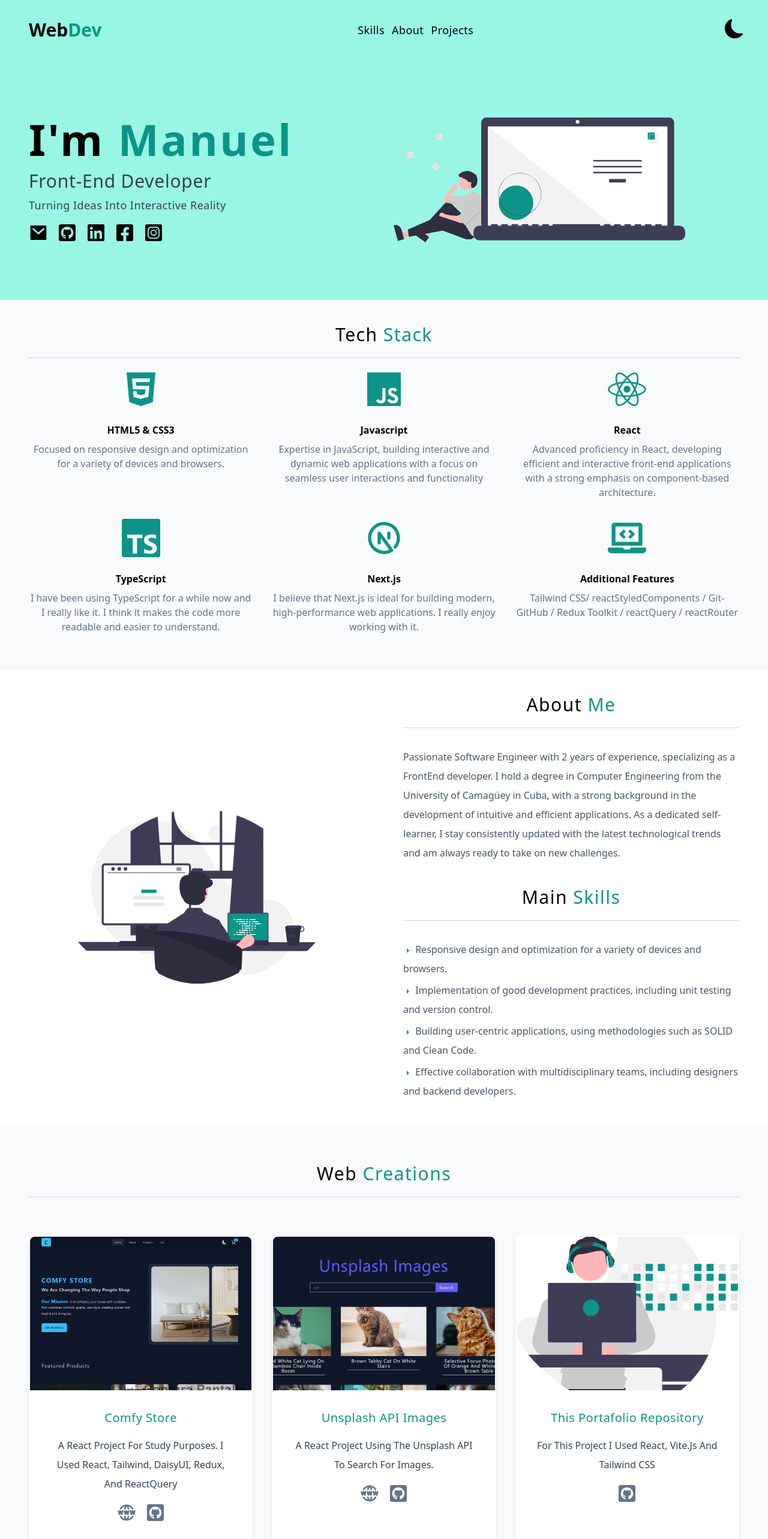
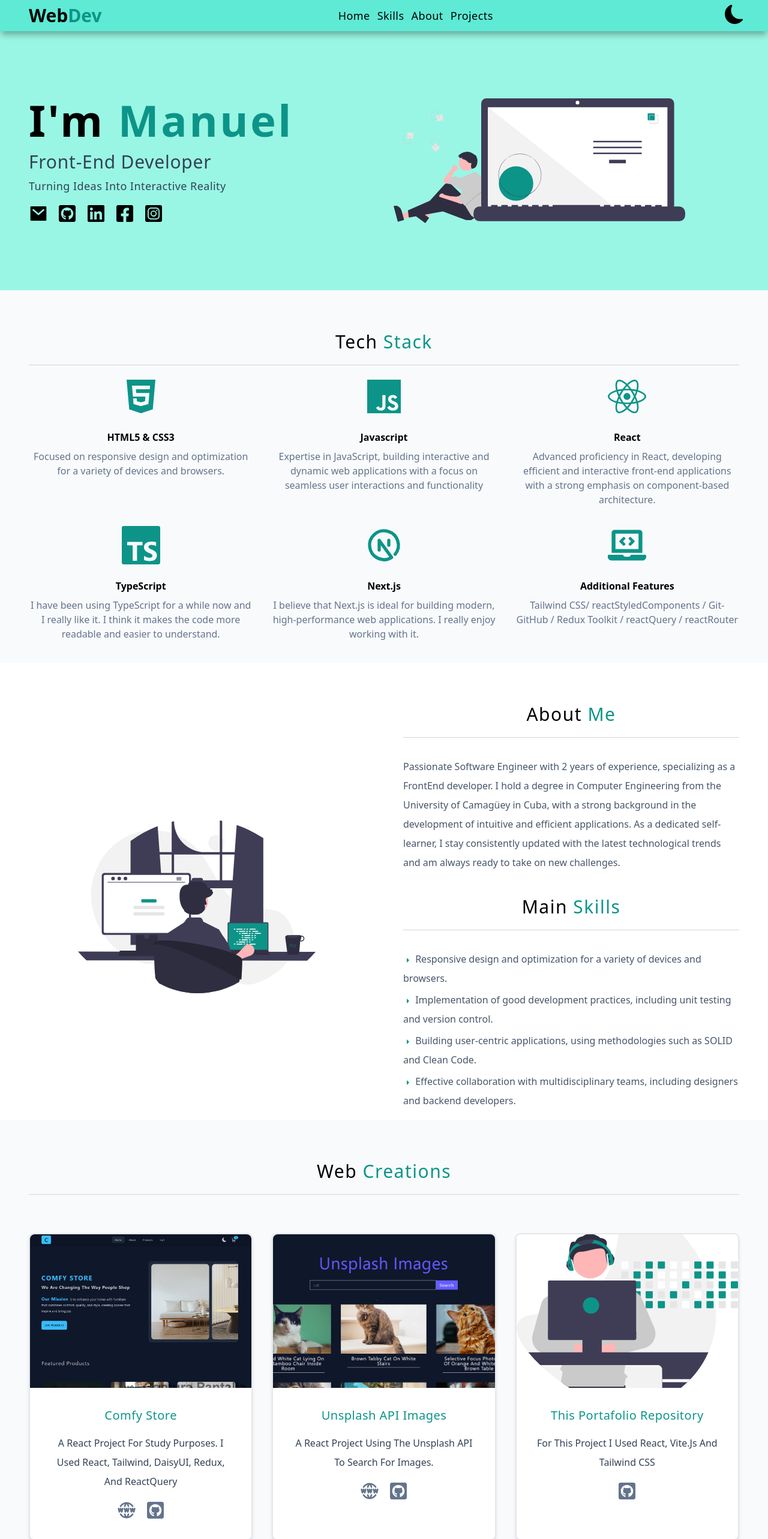
Before and after one commit to greluma/portafolio-react-tailwind, a React (Vite) app: page / in a window 1280 px wide. Shown: the top 2566 px of the page at 60% size. Built offline with nearby package versions, Linux system fonts and the light colour scheme.

Commit message:
navbar fix and more

```diff
--- a/src/App.jsx
+++ b/src/App.jsx
@@ -3,10 +3,11 @@ import Hero from "./components/Hero";
 import Navbar from "./components/Navbar";
 import Skills from "./components/skills";
 import Projects from "./components/projects";
-import { useState } from 'react';
+import { useRef, useState } from 'react';
 import Footer from "./components/Footer";
 import { getInitialDarkMode } from "./utils";
-
+import { useEffect } from 'react';
+import { AppContext } from "./components/Context";
 
 export default function App() {
   const initial = getInitialDarkMode()
@@ -17,10 +18,24 @@ export default function App() {
     localStorage.setItem("darkTheme", newMode);
   }
 
+  const navbarRef = useRef(null);
+  const [navbarHeight, setNavbarHeight] = useState(0);
+
+  useEffect(() => {
+    const navbar = navbarRef.current;
+    if (navbar) {
+      const height = navbar.offsetHeight;
+      setNavbarHeight(height);
+    }
+  }, [])
+
+  const before = (`::before {content: ''; display: block; height: ${navbarHeight}px}`)
+
   return (
+    <AppContext.Provider value={{ before }} >
       <div className={`${darkMode ? 'dark' : ''} `}>
         <div className="dark:dark:bg-gray-800">
-        <Navbar darkMode={darkMode} toggleDarkMode={toggleDarkMode}></Navbar>
+          <Navbar ref={navbarRef} darkMode={darkMode} toggleDarkMode={toggleDarkMode}></Navbar>
           <Hero></Hero>
           <Skills></Skills>
           <About></About>
@@ -28,6 +43,7 @@ export default function App() {
           <Footer></Footer>
         </div>
       </div>
+    </AppContext.Provider>
 
   )
 
--- a/src/components/About.jsx
+++ b/src/components/About.jsx
@@ -1,6 +1,8 @@
 import aboutImg from '/dev3.svg'
 import SectionTitle from './utils/SectionTitle'
 import { IoMdArrowDropright } from "react-icons/io";
+import { useAppContext } from './Context';
+
 
 const Arrow = () => {
     const style = `inline text-teal-600 dark:text-teal-300`
@@ -11,10 +13,13 @@ const Arrow = () => {
 }
 
 const About = () => {
+    const { before } = useAppContext();
 
     return (
-        <section className='bg-white dark:bg-gray-800 py-10' id='about'>
-
+        <section className='yourElement bg-white dark:bg-gray-800 py-4 relative' id='about'>
+            {<style>
+                {`#about${before}`}
+            </style>}
             <div className="align-element grid md:grid-cols-2 items-center gap-16">
                 <img src={aboutImg} alt="about img" className='w-full h-72' />
                 <div className='grid gap-10'>
--- /dev/null
+++ b/src/components/Context.tsx
@@ -0,0 +1,7 @@
+import { createContext, useContext } from "react";
+
+export const AppContext = createContext();
+
+export const useAppContext = () => {
+  return useContext(AppContext);
+};
--- a/src/components/Footer.jsx
+++ b/src/components/Footer.jsx
@@ -1,12 +1,10 @@
-import { FaRegArrowAltCircleUp } from 'react-icons/fa';
 import Icons from './utils/Icons';
 
 
 const Footer = () => {
     const date = new Date().getFullYear();
     return (
-        <footer className='border-t-4 grid justify-center text-center p-7 bg-teal-200 dark:bg-teal-950 dark:text-white'>
-            <a href="#home" className='grid justify-center mb-4 duration-300 hover:text-teal-600 dark:hover:text-teal-300'><span className=''><FaRegArrowAltCircleUp className='scale-150 dark:text-slate-300' /></span> </a>
+        <footer className='border-t-2 grid justify-center text-center py-4 bg-teal-200 dark:bg-teal-950 dark:text-white'>
             <div className=" grid grid-cols-5">
                 <Icons />
             </div>
--- a/src/components/Hero.jsx
+++ b/src/components/Hero.jsx
@@ -1,9 +1,15 @@
 import heroImg from '/dev1.svg'
 import Icons from './utils/Icons';
+import { useAppContext } from './Context';
 
 const Hero = () => {
+    const { before } = useAppContext()
+    console.log(`#home${before}`);
     return (
-        <div className='bg-teal-200 dark:bg-teal-950 py-24' id='home'>
+        <div className='bg-teal-200 dark:bg-teal-950 py-24 lg:py-28 relative' id='home' >
+            {<style>
+                {`#home${before}`}
+            </style>}
             <div className=" align-element align-e grid md:grid-cols-2 items-center gap-8">
                 <article>
                     {/*eslint-disable-next-line react/no-unescaped-entities*/}
--- a/src/components/Navbar.jsx
+++ b/src/components/Navbar.jsx
@@ -1,12 +1,13 @@
 import { links } from "../data"
 import { BsFillSunFill, BsFillMoonFill } from "react-icons/bs";
+import React from 'react';
 import PropTypes from 'prop-types';
 
-const Navbar = ({ darkMode, toggleDarkMode }) => {
-    // console.log(darkMode);
+
+const Navbar = React.forwardRef(({ darkMode, toggleDarkMode }, ref) => {
     return (
-        <nav className="bg-teal-200 dark:bg-teal-950">
-            <div className="align-element py-4 flex flex-col justify-between  sm:flex-row sm:gap-x-16 sm:items-center sm:py-8">
+        <nav ref={ref} className="bg-teal-300 h-fit dark:bg-teal-950 dark:border-b-2 fixed top-0 z-10 w-full shadow-custom-dark dark:shadow-none">
+            <div className="align-element flex flex-col justify-between  sm:flex-row sm:gap-x-16 sm:items-center py-2">
                 <h2 className="text-3xl font-bold dark:text-white">Web<span className="text-teal-600 dark:text-teal-300">Dev</span></h2>
                 <div className="flex gap-x-3">
                     {links.map(link => {
@@ -28,13 +29,15 @@ const Navbar = ({ darkMode, toggleDarkMode }) => {
                 </section>
             </div>
         </nav>
-    )
-}
+    );
+});
 
 
-PropTypes.propTypes = {
+Navbar.propTypes = {
     darkMode: PropTypes.bool.isRequired,
-    toggleDarkMode: PropTypes.func.isRequired
-}
+    toggleDarkMode: PropTypes.func.isRequired,
+};
 
+
+Navbar.displayName = "Navbar";
 export default Navbar;
--- a/src/components/projects/ProjectCard.jsx
+++ b/src/components/projects/ProjectCard.jsx
@@ -1,11 +1,13 @@
 import { FaGithubSquare } from "react-icons/fa";
 import { TbWorldWww } from "react-icons/tb";
+import PropTypes from 'prop-types';
 
 
 const ProjectCard = ({ url, img, github, title, text }) => {
+    // dark:hover:bg-[url(./comfy)]
     return (
-        <article className="bg-white dark:bg-gray-800 rounded-lg shadow-md hover:shadow-xl duration-300 transform hover:scale-110 border-2 border-white">
-            <img src={img} alt={title} className="w-full object-cover rounded-t-lg h-64" />
+        <article className="bg-white dark:bg-gray-800 rounded-lg shadow-md hover:shadow-xl duration-300 border-2 transform hover:scale-110 dark:hover:bg-teal-950">
+            <img src={img} alt={title} className="w-full object-cover rounded-t-lg h-0 md:h-32 lg:h-64" />
             <div className="capitalize p-8 text-center">
                 <h2 className="text-xl tracking-wide font-medium text-teal-600 dark:text-teal-300">{title}</h2>
                 <p className="mt-4 text-slate-700 dark:text-white  leading-loose" >{text}</p>
@@ -21,4 +23,13 @@ const ProjectCard = ({ url, img, github, title, text }) => {
         </article>
     )
 }
+
 export default ProjectCard
+
+ProjectCard.propTypes = {
+    url: PropTypes.string,
+    img: PropTypes.string.isRequired,
+    github: PropTypes.string.isRequired,
+    title: PropTypes.string.isRequired,
+    text: PropTypes.string.isRequired,
+};
--- a/src/components/projects/Projects.jsx
+++ b/src/components/projects/Projects.jsx
@@ -1,10 +1,16 @@
 import ProjectCard from "./ProjectCard"
 import { projects } from "../../data"
 import SectionTitle from '../utils/SectionTitle'
+import { useAppContext } from "../Context"
 
 const Projects = () => {
+    const { before } = useAppContext();
+
     return (
-        <section className="py-16 align-element dark:bg-gray-800" id="projects">
+        <section className="py-4 relative align-element dark:bg-gray-800" id="projects">
+            {<style>
+                {`#projects${before}`}
+            </style>}
             <SectionTitle text={['web', 'creations']}></SectionTitle>
             <div className="py-16 grid lg:grid-cols-2 xl:grid-cols-3 gap-8">
                 {projects.map((project) => {
--- a/src/components/skills/Skills.jsx
+++ b/src/components/skills/Skills.jsx
@@ -1,12 +1,17 @@
 import { skills } from '../../data'
 import SectionTitle from '../utils/SectionTitle'
 import SkillCard from './SkillCard'
+import { useAppContext } from '../Context';
 
 
 
 const Skills = () => {
+    const { before } = useAppContext()
     return (
-        <section className="align-element py-10 dark:bg-gray-800" id="skills">
+        <section className="align-element dark:bg-gray-800 py-4 relative" id="skills">
+            {<style>
+                {`#skills${before}`}
+            </style>}
             <SectionTitle text={['tech', 'stack']}></SectionTitle>
             <div className="py-5 grid gap-8 md:grid-cols-2 lg:grid-cols-3">
                 {skills.map((skill) => {
--- a/src/data.jsx
+++ b/src/data.jsx
@@ -8,7 +8,7 @@ import { SiTypescript } from "react-icons/si";
 import { TbBrandNextjs } from "react-icons/tb";
 
 export const links = [
-  // { id: nanoid(), href: '#home', text: 'home' },
+  { id: nanoid(), href: '#home', text: 'home' },
   { id: nanoid(), href: '#skills', text: 'skills' },
   { id: nanoid(), href: '#about', text: 'about' },
   { id: nanoid(), href: '#projects', text: 'projects' },
--- a/tailwind.config.cjs
+++ b/tailwind.config.cjs
@@ -3,7 +3,12 @@
 export default {
   content: ["./index.html", "./src/**/*.{js,ts,jsx,tsx}"],
   theme: {
-    extend: {},
+    extend: {
+      boxShadow: {
+        "custom-dark":
+          "0 8px 10px -2px rgba(0, 0, 0, 0.3), 0 3px 5px -1px rgba(0, 0, 0, 0.01)",
+      },
+    },
   },
   plugins: [],
   darkMode: "class",
```
Lines whose indentation alone changed are shown as unchanged.
